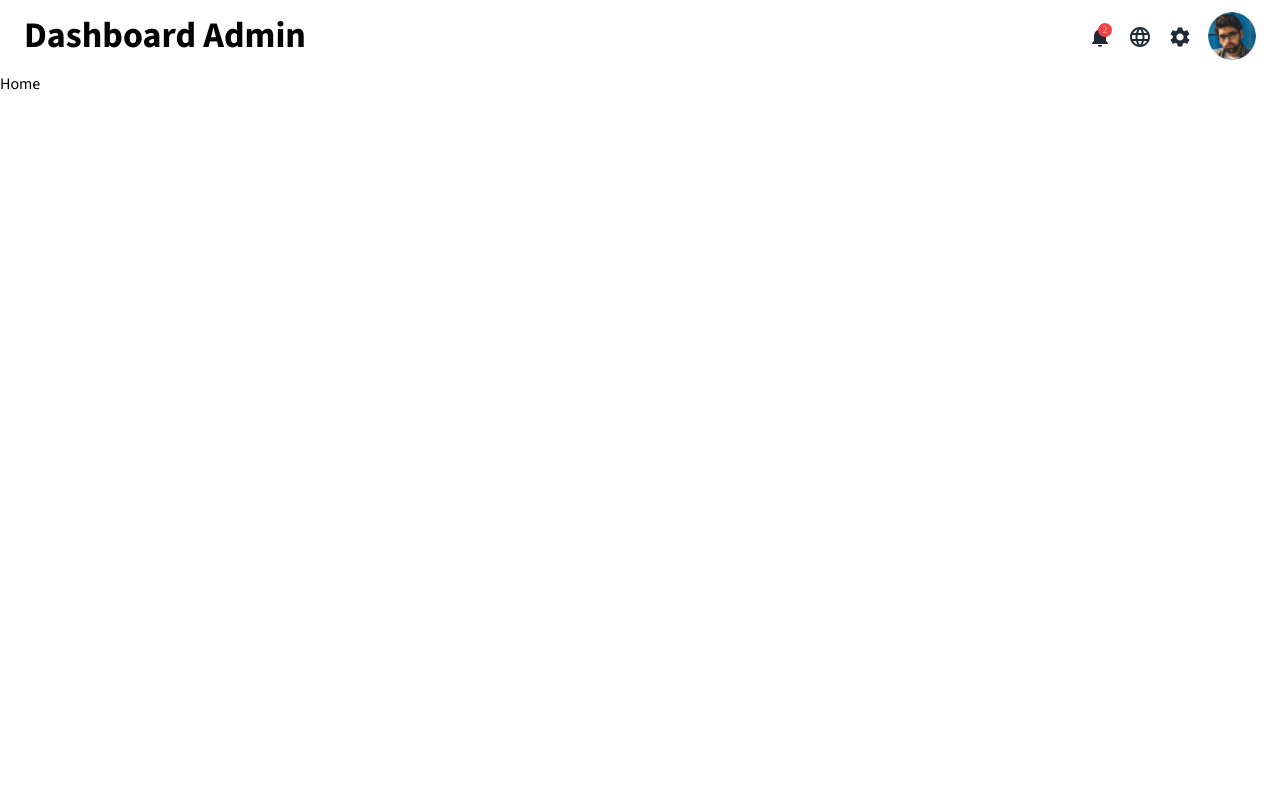
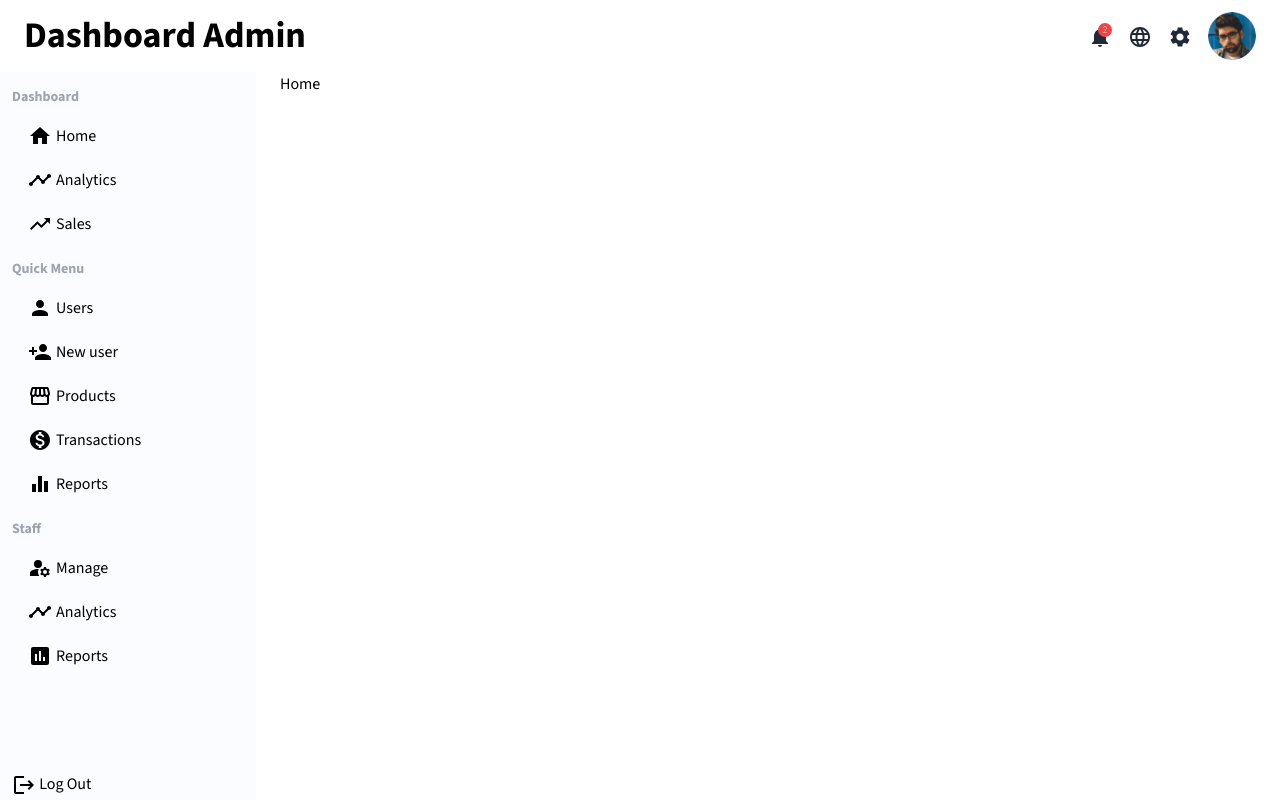
Before and after one commit to mobin-izadi/react-dashboard-admin, a React (Create React App) app: page / in a window 1280 px wide. Built offline with nearby package versions, Linux system fonts and the light colour scheme; the HTML template or start-up script is replaced by a standard one.

Commit message:
Add the sidbar component

```diff
--- a/src/App.js
+++ b/src/App.js
@@ -1,13 +1,22 @@
 import { useRoutes } from "react-router-dom";
 import routes from './routes'
 import Header from "./components/Header";
+import Sidebar from "./components/Sidebar/Sidebar"
 
 function App() {
   let router = useRoutes(routes)
   return (
     <div>
       <Header></Header>
-      {router}
+      <main className="flex">
+        {/* sidebar */}
+        <Sidebar></Sidebar>
+        {/* main wrapper */}
+        <div className="basis-4/5 px-3 sm:px-6 ">
+          {router}
+        </div>
+      </main>
+
     </div>
   );
 }
--- /dev/null
+++ b/src/components/Sidebar/Sidebar.js
@@ -0,0 +1,63 @@
+import React, { useState } from 'react'
+import SidebarBox from './SidebarBox';
+// icons
+import HomeIcon from '@mui/icons-material/Home';
+import TimelineIcon from '@mui/icons-material/Timeline';
+import TrendingUpIcon from '@mui/icons-material/TrendingUp';
+import PersonIcon from '@mui/icons-material/Person';
+import PersonAddIcon from '@mui/icons-material/PersonAdd';
+import StorefrontIcon from '@mui/icons-material/Storefront';
+import MonetizationOnIcon from '@mui/icons-material/MonetizationOn';
+import EqualizerIcon from '@mui/icons-material/Equalizer';
+import EmailIcon from '@mui/icons-material/Email';
+import DynamicFeedIcon from '@mui/icons-material/DynamicFeed';
+import ChatBubbleOutlineIcon from '@mui/icons-material/ChatBubbleOutline';
+import ManageAccountsIcon from '@mui/icons-material/ManageAccounts';
+import AssessmentIcon from '@mui/icons-material/Assessment';
+import LogoutIcon from '@mui/icons-material/Logout';
+
+
+export default function Sidebar() {
+    const [dashboard, setDashboard] = useState({
+        title: 'Dashboard',
+        items: [
+            { id: 0, title: 'Home', icon: <HomeIcon />, path: '/' },
+            { id: 1, title: 'Analytics', icon: <TimelineIcon />, path: '/analytics' },
+            { id: 2, title: 'Sales', icon: <TrendingUpIcon />, path: '/sales' },
+        ]
+    })
+    const [quickMenu, setQuickMenu] = useState({
+        title: 'Quick Menu',
+        items: [
+            { id: 0, title: 'Users', icon: <PersonIcon />, path: '/users' },
+            { id: 1, title: 'New user', icon: <PersonAddIcon />, path: '/new-user' },
+            { id: 2, title: 'Products', icon: <StorefrontIcon />, path: '/products' },
+            { id: 3, title: 'Transactions', icon: <MonetizationOnIcon />, path: '/transactions' },
+            { id: 4, title: 'Reports', icon: <EqualizerIcon />, path: '/reports' },
+        ]
+    })
+    const [notifications, setNotifications] = useState({
+        title: 'Notifications',
+        items: [
+            { id: 0, title: 'Mail', icon: <EmailIcon />, path: '/mail' },
+            { id: 1, title: 'Feedback', icon: <DynamicFeedIcon />, path: '/feedback' },
+            { id: 2, title: 'Messages', icon: <ChatBubbleOutlineIcon />, path: '/Messages' },
+        ]
+    })
+    const [staff, setStaff] = useState({
+        title: 'Staff',
+        items: [
+            { id: 0, title: 'Manage', icon: <ManageAccountsIcon />, path: '/manage' },
+            { id: 1, title: 'Analytics', icon: <TimelineIcon />, path: '/Analytics-staff' },
+            { id: 2, title: 'Reports', icon: <AssessmentIcon />, path: '/Reports-staff' },
+        ]
+    })
+    return (
+        <aside className="sticky top-0 left-0  w-1/5  overflow-y-auto h-[calc(100vh-72px)] bg-blue-50/30 p-3">
+            <SidebarBox {...dashboard}></SidebarBox>
+            <SidebarBox {...quickMenu} className="mt-3"></SidebarBox>
+            <SidebarBox {...staff} className="mt-3"></SidebarBox>
+            <button className='mt-24'><LogoutIcon className='w-7 h-7'></LogoutIcon> Log Out</button>
+        </aside>
+    )
+}
--- /dev/null
+++ b/src/components/Sidebar/SidebarBox.js
@@ -0,0 +1,23 @@
+import React from 'react'
+import { NavLink } from 'react-router-dom'
+
+export default function SidebarBox({ title, items, className }) {
+
+    return (
+        <div className={className ? className : ''}>
+            <span className='font-bold text-sm text-gray-400'>{title}</span>
+            <ul className='space-y-1 ml-3 mt-2'>
+                {items.map(item => (
+                    <li key={item.id} className='transition-all hover:bg-blue-50 rounded-lg px-1 py-2' >
+                        <NavLink to={item.path} className='flex items-center gap-1'>
+                            {React.cloneElement(item.icon, { className: '!w-6 !h-6' })}
+                            {item.title}
+
+                        </NavLink>
+                    </li>
+
+                ))}
+            </ul>
+        </div>
+    )
+}
```
